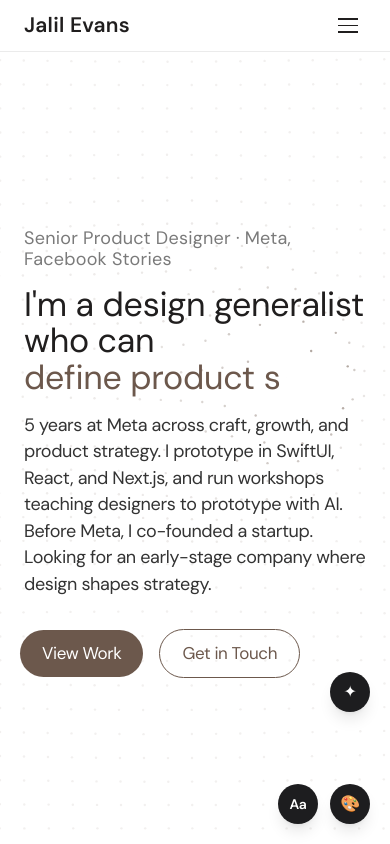
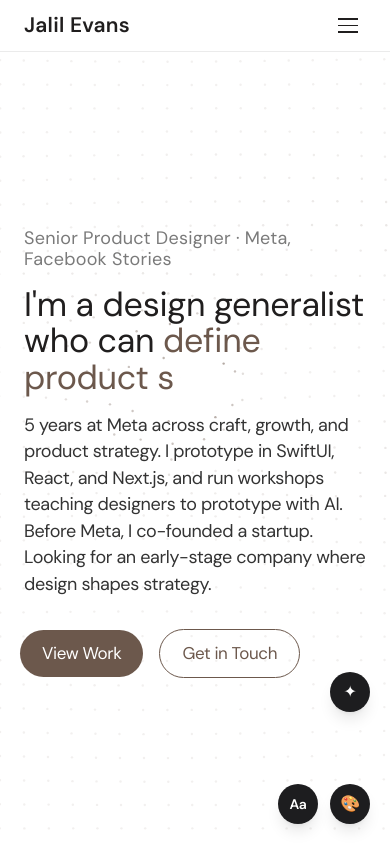
Before and after one commit to jalilevans/portfolio, a Next.js app: page / in a window 390 px wide. Shown: the top 844 px of the page. Built offline with nearby package versions, Linux system fonts and the light colour scheme.

Commit message:
Mobile improvements

```diff
--- a/src/components/sections/Hero.tsx
+++ b/src/components/sections/Hero.tsx
@@ -45,12 +45,7 @@ export default function Hero() {
             custom={0.1}
           >
             I&apos;m a design generalist who can{" "}
-            <span className="relative inline-block">
-              <span className="invisible whitespace-nowrap" aria-hidden="true">prototype with AI.</span>
-              <span className="absolute left-0 top-0 whitespace-nowrap">
-                <TypewriterText phrases={HERO_PHRASES} />
-              </span>
-            </span>
+            <TypewriterText phrases={HERO_PHRASES} />
           </motion.h1>
           <motion.p
             className="text-[18px] font-normal leading-[1.47] tracking-[-0.374px] text-ink-muted-80 max-w-[540px] mb-8"
```
Also changed, not shown: 1 other file (tests, documents, lock files or other folders).
